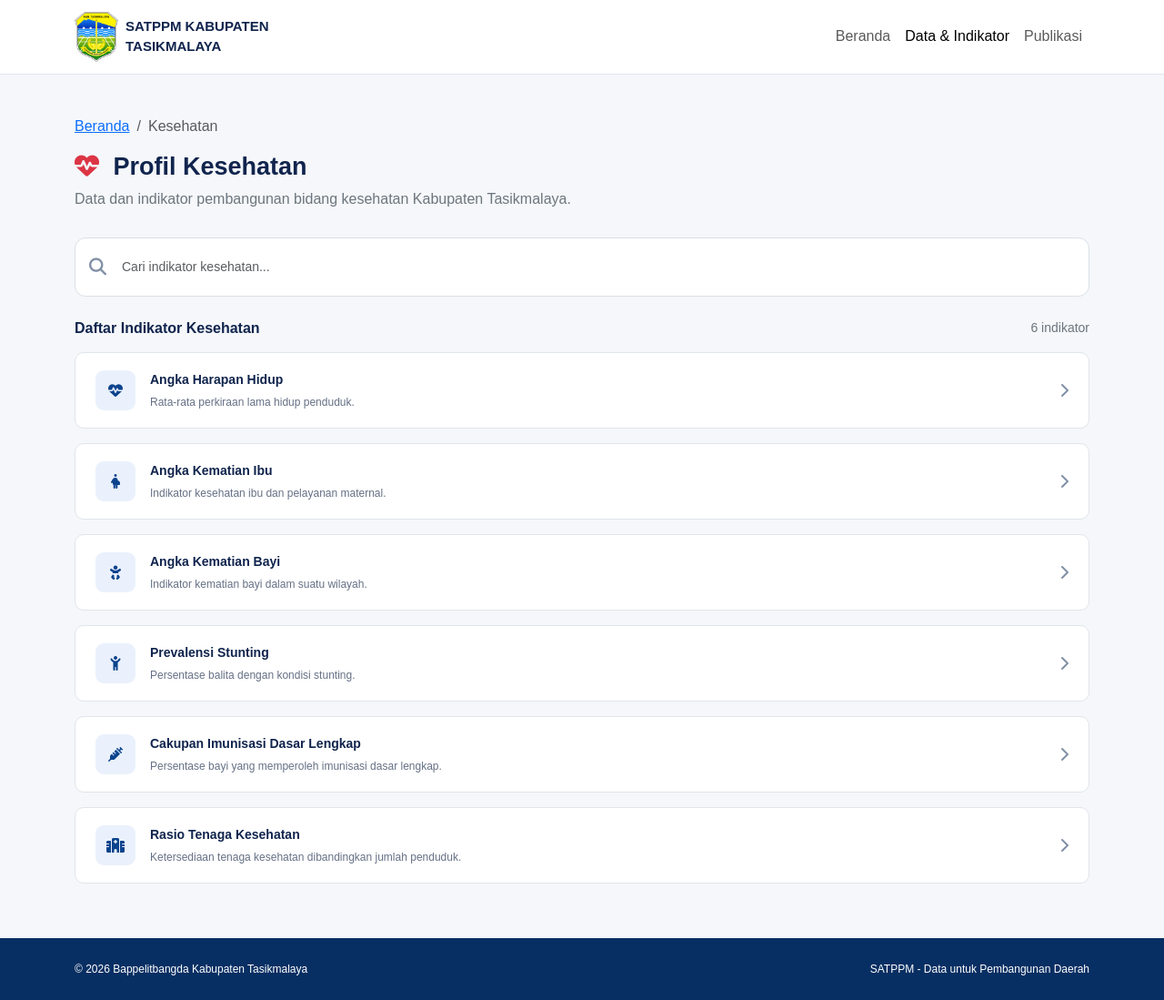
After one commit to dans49/ppm-infografis, a PHP site: page /kategori.html in a window 1280 px wide. The commit adds this page. Shown: the whole page at 91% size. Run offline with PHP 8.4, Linux system fonts and the light colour scheme.

Commit message:
adding kategori page

```diff
--- a/assets/js/script.js
+++ b/assets/js/script.js
@@ -42,7 +42,7 @@ const categoryData={
         value: '10,15%',
         datatahun: '2025',
         chart:'Tren Persentase Penduduk Miskin (%)',
-        indicators:['Ringkasan','Kemiskinan','Penduduk Miskin','P3KE','Bantuan Sosial','Kondisi Rumah Tangga','Ketenagakerjaan']
+        indicators:['Persentase Kemiskinan','Jumlah Penduduk Miskin','P3KE','Bantuan Sosial','Kondisi Rumah Tangga','Ketenagakerjaan']
     },
     stunting:{
         title:'PROFIL STUNTING KABUPATEN TASIKMALAYA',
--- /dev/null
+++ b/kategori.html
@@ -0,0 +1,300 @@
+
+<!DOCTYPE html>
+<html lang="id">
+<head>
+    <meta charset="UTF-8">
+    <meta name="viewport" content="width=device-width, initial-scale=1.0">
+    <title>Profil Kesehatan - SATPPM</title>
+
+    <link href="https://cdn.jsdelivr.net/npm/bootstrap@5.3.3/dist/css/bootstrap.min.css" rel="stylesheet">
+    <link href="https://cdnjs.cloudflare.com/ajax/libs/font-awesome/6.5.2/css/all.min.css" rel="stylesheet">
+
+    <style>
+        body {
+            background: #f5f7fa;
+            color: #10244d;
+            font-family: Arial, sans-serif;
+        }
+        .navbar {
+            background: #fff;
+            border-bottom: 1px solid #e1e6ed;
+        }
+        .navbar-brand {
+            font-size: 15px;
+            font-weight: 700;
+            color: #10244d;
+        }
+        .page-header {
+            padding: 45px 0 30px;
+        }
+        .page-header h1 {
+            font-size: 27px;
+            font-weight: 700;
+        }
+        .search-box {
+            background: #fff;
+            border: 1px solid #d9e0e7;
+            border-radius: 12px;
+            padding: 8px 15px;
+            display: flex;
+            align-items: center;
+            gap: 12px;
+        }
+        .search-box i {
+            color: #8190a5;
+            font-size: 19px;
+        }
+        .search-box input {
+            border: none;
+            box-shadow: none !important;
+            padding: 13px 5px;
+            font-size: 14px;
+        }
+        .indicator-item {
+            display: flex;
+            align-items: center;
+            gap: 16px;
+            padding: 19px 22px;
+            background: #fff;
+            border: 1px solid #e0e5eb;
+            border-radius: 10px;
+            color: #10244d;
+            text-decoration: none;
+            transition: .2s;
+        }
+        .indicator-item:hover {
+            border-color: #0b438d;
+            background: #f5f9ff;
+            transform: translateY(-2px);
+            color: #0b438d;
+        }
+        .indicator-icon {
+            width: 44px;
+            height: 44px;
+            background: #eaf1fc;
+            color: #0b438d;
+            border-radius: 9px;
+            display: flex;
+            align-items: center;
+            justify-content: center;
+            flex-shrink: 0;
+        }
+        .indicator-title {
+            font-size: 14px;
+            font-weight: 700;
+            margin-bottom: 5px;
+        }
+        .indicator-desc {
+            font-size: 12px;
+            color: #657085;
+            margin: 0;
+        }
+        .indicator-arrow {
+            margin-left: auto;
+            color: #8190a5;
+        }
+        .footer {
+            background: #082f63;
+            color: #fff;
+            margin-top: 60px;
+            padding: 25px 0;
+            font-size: 12px;
+        }
+    </style>
+</head>
+<body>
+
+<!-- NAVBAR -->
+<nav class="navbar navbar-expand-lg">
+    <div class="container">
+        <a class="navbar-brand d-flex align-items-center gap-2" href="index.html">
+            <img src="assets/images/kabtasik.png" width="48" alt="Logo">
+            <span>SATPPM KABUPATEN<br>TASIKMALAYA</span>
+        </a>
+
+        <button class="navbar-toggler" type="button"
+                data-bs-toggle="collapse"
+                data-bs-target="#navbarMenu">
+            <span class="navbar-toggler-icon"></span>
+        </button>
+
+        <div class="collapse navbar-collapse" id="navbarMenu">
+            <ul class="navbar-nav ms-auto">
+                <li class="nav-item">
+                    <a href="index.html" class="nav-link">Beranda</a>
+                </li>
+                <li class="nav-item">
+                    <a href="#" class="nav-link active">Data & Indikator</a>
+                </li>
+                <li class="nav-item">
+                    <a href="#" class="nav-link">Publikasi</a>
+                </li>
+            </ul>
+        </div>
+    </div>
+</nav>
+
+<!-- CONTENT -->
+<main class="container">
+
+    <!-- HEADER -->
+    <section class="page-header">
+        <nav aria-label="breadcrumb">
+            <ol class="breadcrumb small">
+                <li class="breadcrumb-item">
+                    <a href="index.html">Beranda</a>
+                </li>
+                <li class="breadcrumb-item active">Kesehatan</li>
+            </ol>
+        </nav>
+
+        <h1>
+            <i class="fa-solid fa-heart-pulse text-danger me-2"></i>
+            Profil Kesehatan
+        </h1>
+
+        <p class="text-secondary mb-0">
+            Data dan indikator pembangunan bidang kesehatan
+            Kabupaten Tasikmalaya.
+        </p>
+    </section>
+
+    <!-- SEARCH -->
+    <div class="search-box mb-4">
+        <i class="fa-solid fa-magnifying-glass"></i>
+        <input type="text"
+               class="form-control"
+               id="searchIndikator"
+               placeholder="Cari indikator kesehatan...">
+    </div>
+
+    <!-- JUMLAH DATA -->
+    <div class="d-flex justify-content-between align-items-center mb-3">
+        <h2 class="fs-6 fw-bold mb-0">Daftar Indikator Kesehatan</h2>
+        <span class="text-secondary small" id="jumlahData">
+            6 indikator
+        </span>
+    </div>
+
+    <!-- LIST INDIKATOR -->
+    <div class="d-flex flex-column gap-3" id="daftarIndikator">
+
+        <a href="detail-indikator.html" class="indicator-item">
+            <div class="indicator-icon">
+                <i class="fa-solid fa-heart-pulse"></i>
+            </div>
+            <div>
+                <div class="indicator-title">Angka Harapan Hidup</div>
+                <p class="indicator-desc">
+                    Rata-rata perkiraan lama hidup penduduk.
+                </p>
+            </div>
+            <i class="fa-solid fa-chevron-right indicator-arrow"></i>
+        </a>
+
+        <a href="detail-indikator.html" class="indicator-item">
+            <div class="indicator-icon">
+                <i class="fa-solid fa-person-pregnant"></i>
+            </div>
+            <div>
+                <div class="indicator-title">Angka Kematian Ibu</div>
+                <p class="indicator-desc">
+                    Indikator kesehatan ibu dan pelayanan maternal.
+                </p>
+            </div>
+            <i class="fa-solid fa-chevron-right indicator-arrow"></i>
+        </a>
+
+        <a href="detail-indikator.html" class="indicator-item">
+            <div class="indicator-icon">
+                <i class="fa-solid fa-baby"></i>
+            </div>
+            <div>
+                <div class="indicator-title">Angka Kematian Bayi</div>
+                <p class="indicator-desc">
+                    Indikator kematian bayi dalam suatu wilayah.
+                </p>
+            </div>
+            <i class="fa-solid fa-chevron-right indicator-arrow"></i>
+        </a>
+
+        <a href="detail-indikator.html" class="indicator-item">
+            <div class="indicator-icon">
+                <i class="fa-solid fa-child-reaching"></i>
+            </div>
+            <div>
+                <div class="indicator-title">Prevalensi Stunting</div>
+                <p class="indicator-desc">
+                    Persentase balita dengan kondisi stunting.
+                </p>
+            </div>
+            <i class="fa-solid fa-chevron-right indicator-arrow"></i>
+        </a>
+
+        <a href="detail-indikator.html" class="indicator-item">
+            <div class="indicator-icon">
+                <i class="fa-solid fa-syringe"></i>
+            </div>
+            <div>
+                <div class="indicator-title">Cakupan Imunisasi Dasar Lengkap</div>
+                <p class="indicator-desc">
+                    Persentase bayi yang memperoleh imunisasi dasar lengkap.
+                </p>
+            </div>
+            <i class="fa-solid fa-chevron-right indicator-arrow"></i>
+        </a>
+
+        <a href="detail-indikator.html" class="indicator-item">
+            <div class="indicator-icon">
+                <i class="fa-solid fa-hospital"></i>
+            </div>
+            <div>
+                <div class="indicator-title">Rasio Tenaga Kesehatan</div>
+                <p class="indicator-desc">
+                    Ketersediaan tenaga kesehatan dibandingkan jumlah penduduk.
+                </p>
+            </div>
+            <i class="fa-solid fa-chevron-right indicator-arrow"></i>
+        </a>
+
+    </div>
+
+    <p id="dataKosong" class="text-center text-secondary py-5 d-none">
+        Indikator tidak ditemukan.
+    </p>
+
+</main>
+
+<!-- FOOTER -->
+<footer class="footer">
+    <div class="container d-flex justify-content-between flex-wrap gap-2">
+        <span>© 2026 Bappelitbangda Kabupaten Tasikmalaya</span>
+        <span>SATPPM - Data untuk Pembangunan Daerah</span>
+    </div>
+</footer>
+
+<script src="https://cdn.jsdelivr.net/npm/bootstrap@5.3.3/dist/js/bootstrap.bundle.min.js"></script>
+
+<script>
+const search = document.getElementById('searchIndikator');
+const items = document.querySelectorAll('.indicator-item');
+const jumlah = document.getElementById('jumlahData');
+const kosong = document.getElementById('dataKosong');
+
+search.addEventListener('input', function () {
+    const keyword = this.value.toLowerCase().trim();
+    let total = 0;
+
+    items.forEach(function (item) {
+        const cocok = item.textContent.toLowerCase().includes(keyword);
+        item.classList.toggle('d-none', !cocok);
+        if (cocok) total++;
+    });
+
+    jumlah.textContent = total + ' indikator';
+    kosong.classList.toggle('d-none', total !== 0);
+});
+</script>
+
+</body>
+</html>
```
Also changed, not shown: assets/css/style.css (+7 -0 lines), index.php (+7 -2 lines), modul/kategori.php (added, +218 -0 lines).
